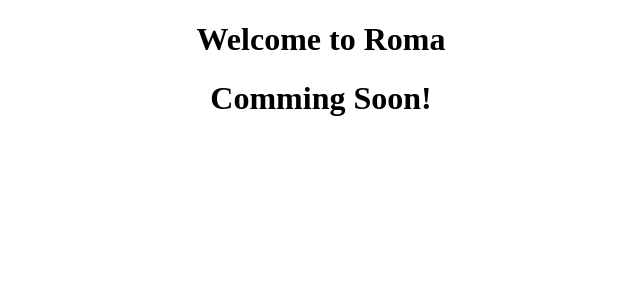
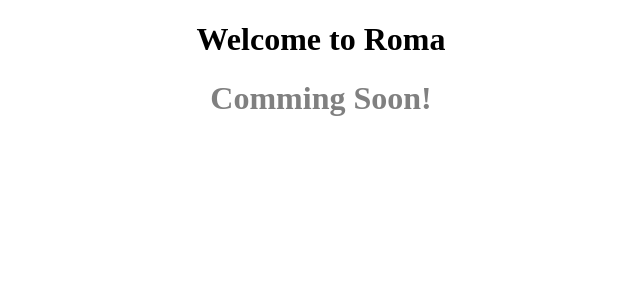
Before and after one commit to romamoulding/RomaShop, an Angular app: page / in a window 1280 px wide. Shown: the top 300 px of the page, without its empty margins (319-959 px from the left). Built offline with nearby package versions, Linux system fonts and the light colour scheme.

Commit message:
Coming Soon Style

```diff
--- a/src/app/app.component.css
+++ b/src/app/app.component.css
@@ -0,0 +1,5 @@
+
+.comingSoonHeading {
+    color: grey;
+    text-transform: capitalize;
+}
--- a/src/app/app.component.html
+++ b/src/app/app.component.html
@@ -4,4 +4,4 @@
    Welcome to  {{title}}
   </h1>
 
-  <h1> Comming Soon!</h1>
+  <h1 class="comingSoonHeading"> Comming Soon!</h1>
```
